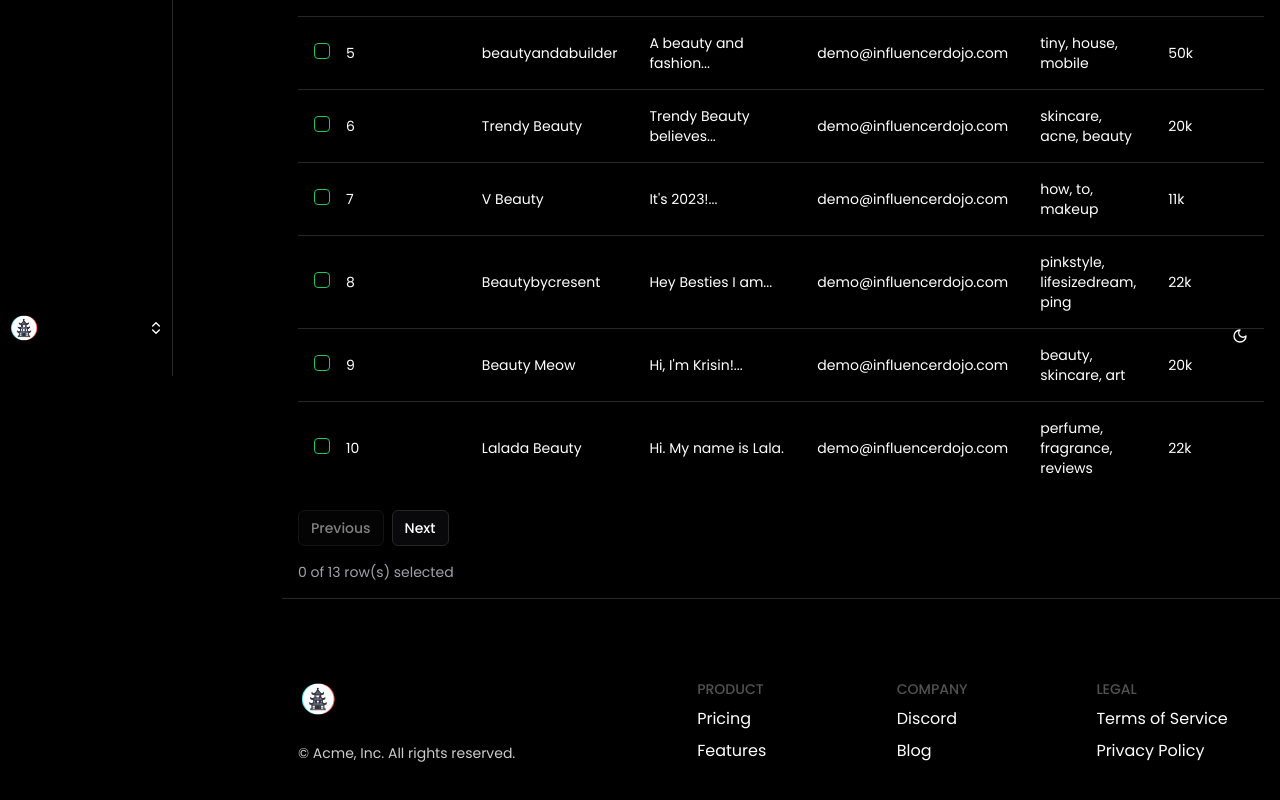
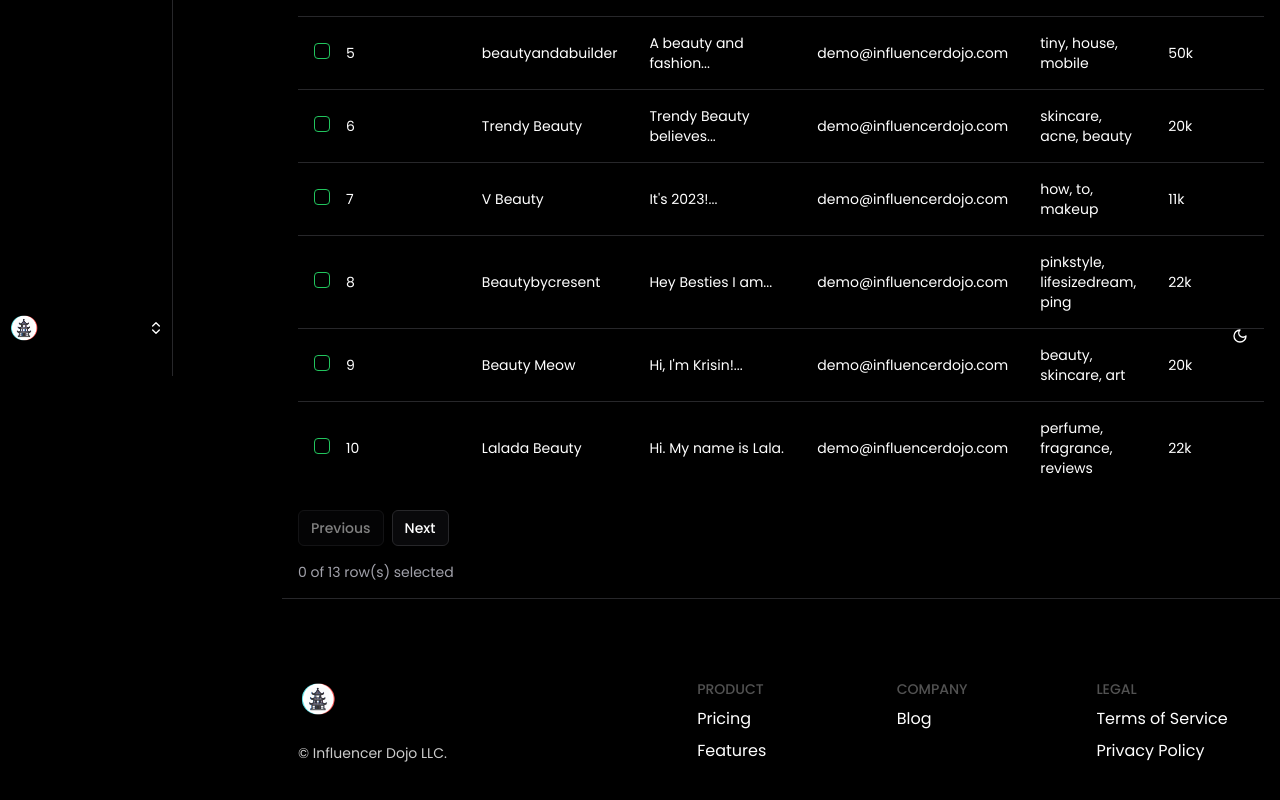
Before and after one commit to npasqualetti/influencerdojo, a Next.js app: page / in a window 1280 px wide. Shown: the part 424-1224 px from the top of the page. Built offline with nearby package versions, Linux system fonts and the light colour scheme.

Commit message:
Update footer.tsx

```diff
--- a/src/components/footer.tsx
+++ b/src/components/footer.tsx
@@ -22,18 +22,18 @@ export function Footer() {
           <Link href='/'>
             <img src='/logo.png' className='h-10 w-10 rounded-full' />
           </Link>
-          <p className="text-sm opacity-80">© Acme, Inc. All rights reserved.</p>
+          <p className="text-sm opacity-80">© Influencer Dojo LLC.</p>
         </div>
         <div className='flex flex-col gap-2'>
           <p className='text-sm font-medium text-neutral-600'> PRODUCT</p>
           <Link
-            href='/#pricing'
+            href='https://www.influencerdojo.com/#pricing'
             className='text-base hover:underline'
             >
             <p>Pricing</p>
           </Link>
           <Link
-            href='/#features'
+            href='https://www.influencerdojo.com/#features'
             className='text-base hover:underline'
             >
             <p>Features</p>
@@ -42,13 +42,7 @@ export function Footer() {
         <div className='flex flex-col gap-2'>
           <p className='text-sm font-medium text-neutral-600'>COMPANY</p>
           <Link
-            href='https://discord.gg/sAcvuQACYQ'
-            className='text-base hover:underline'
-            >
-            <p>Discord</p>
-          </Link>
-          <Link
-            href='/blog'
+            href='https://www.influencerdojo.com/blog'
             className='text-base hover:underline'
             >
             <p>Blog</p>
@@ -57,13 +51,13 @@ export function Footer() {
         <div className='flex flex-col gap-2'>
           <p className='text-sm font-medium text-neutral-600'>LEGAL</p>
           <Link
-            href='/#'
+            href='https://www.influencerdojo.com/terms'
             className='text-base hover:underline'
             >
             <p>Terms of Service</p>
           </Link>
           <Link
-            href='/#'
+            href='https://www.influencerdojo.com/privacy'
             className='text-base hover:underline'
             >
             <p>Privacy Policy</p>
```
